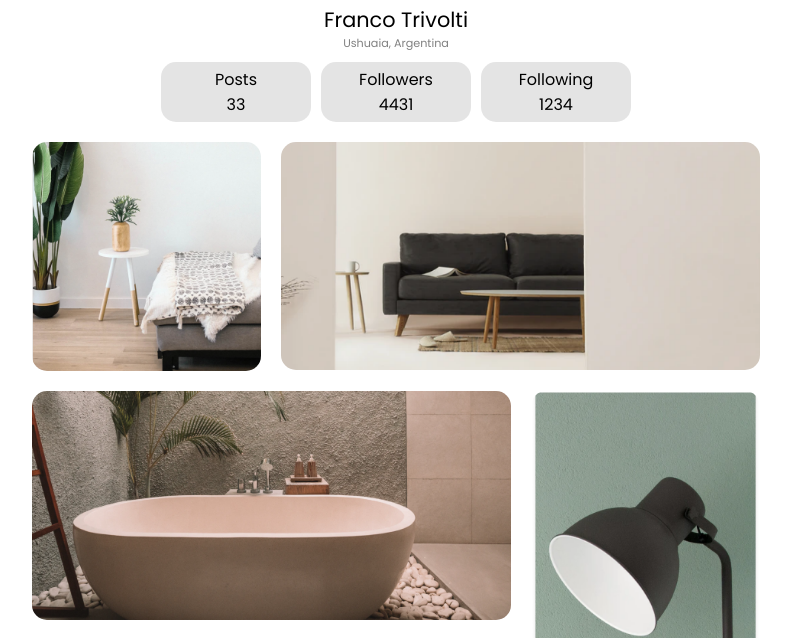
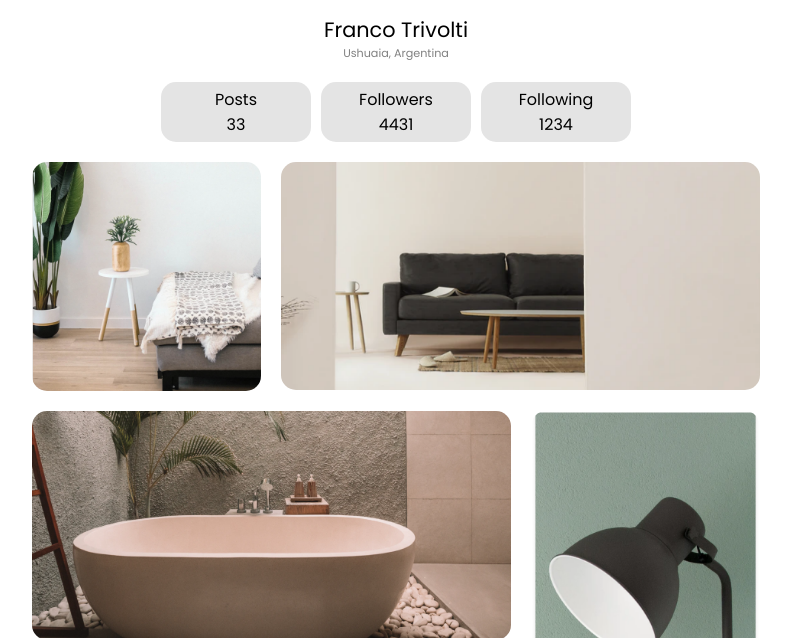
Before and after one commit to EzeVasari/dev-challenge-my-gallery, a plain HTML site: page index.html in a window 1280 px wide. Shown: the part 143-781 px from the top of the page, without its empty margins (244-1035 px from the left). Drawn offline with Linux system fonts and the light colour scheme.

Commit message:
Agrega margenes

```diff
--- a/css/style.css
+++ b/css/style.css
@@ -25,6 +25,7 @@ body {
 
 .name {
     font-size: 1.3em;
+    margin-top: 10px;
 }
 
 .location {
@@ -35,6 +36,7 @@ body {
 .numbers {
     display: flex;
     justify-content: center;
+    margin-top: 10px;
 }
 
 .numbers div {
```
